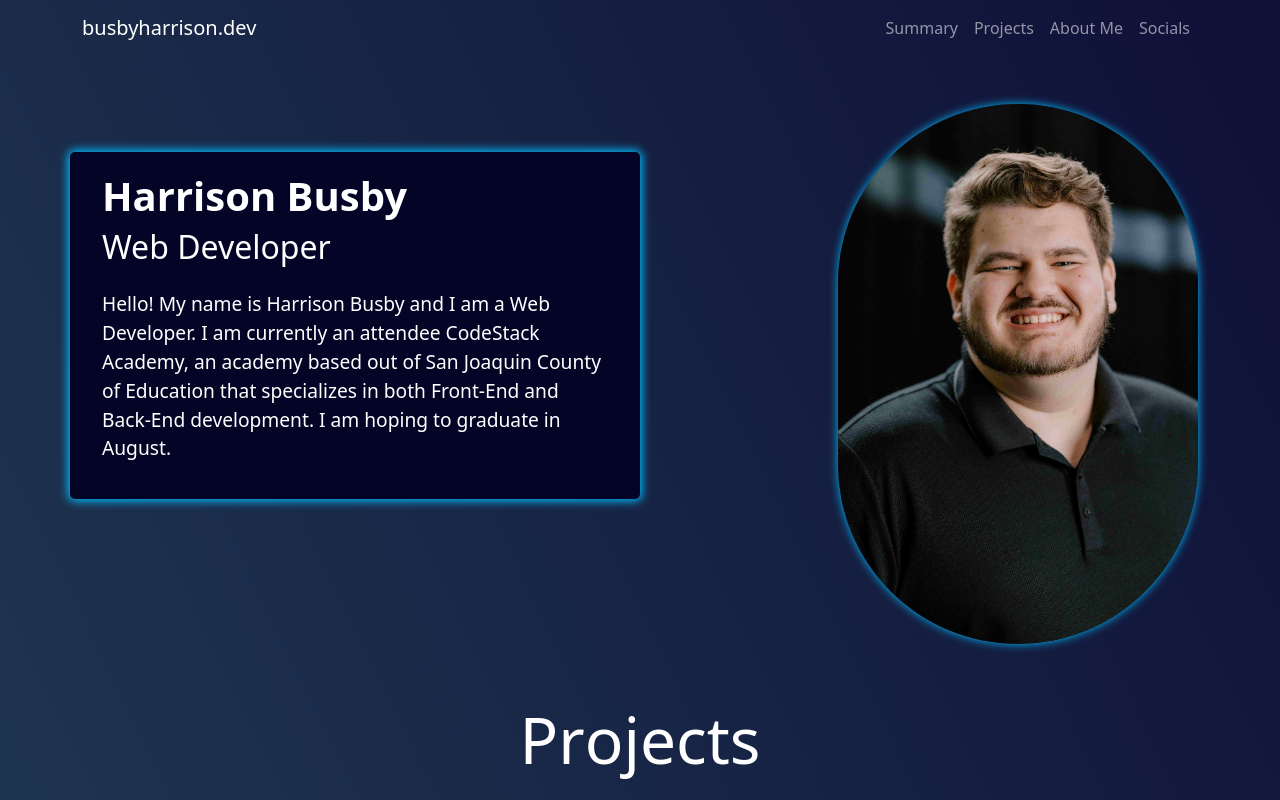
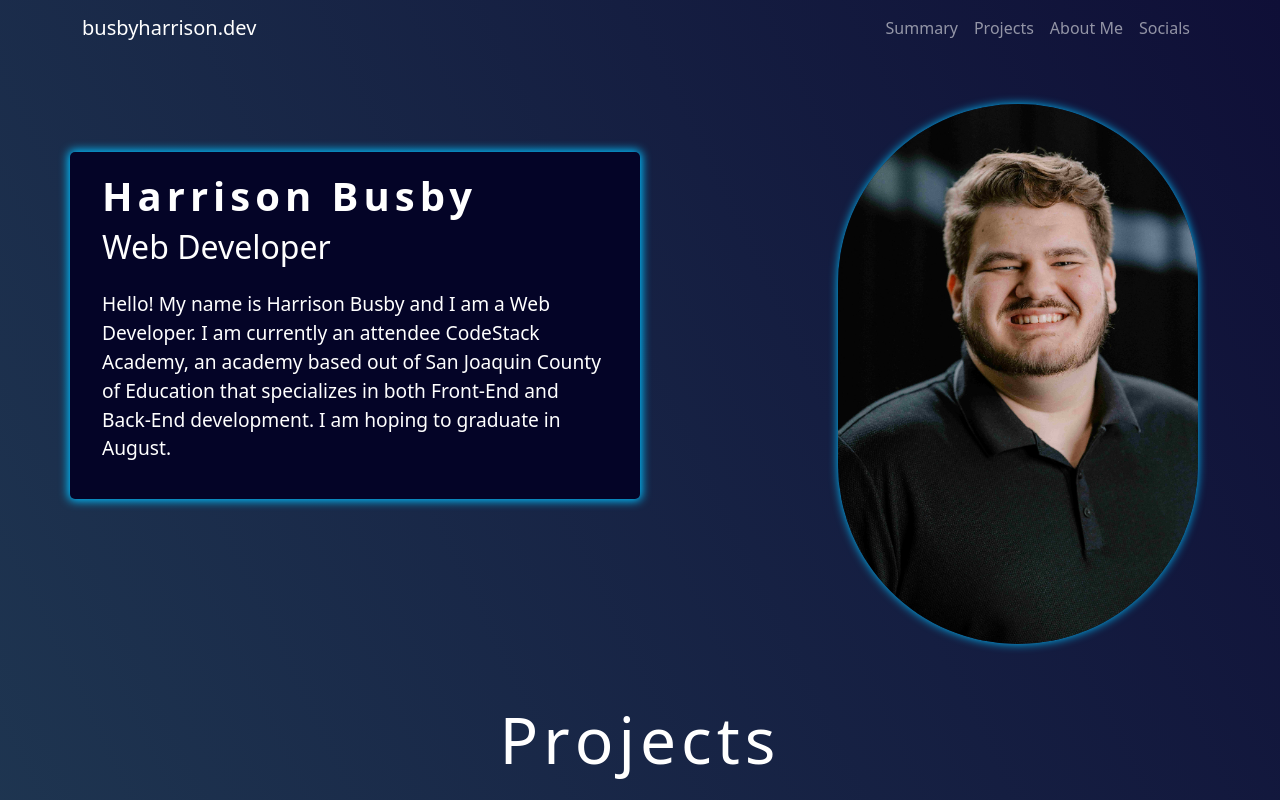
Before and after one commit to HarrisonTBusby/Busby-Portfolio-Website, a React (Create React App) app: page / in a window 1280 px wide. Shown: the top 800 px of the page. Built offline with nearby package versions, Linux system fonts and the light colour scheme.

Commit message:
letter spacing fix

```diff
--- a/src/App.css
+++ b/src/App.css
@@ -30,6 +30,7 @@ body{
 
 .projHeading span {
   display: inline-block;
+  letter-spacing: 5px;
   animation: showText 3.0s ease-in-out forwards;
 }
 
--- a/src/Components/MainPageComponent.js
+++ b/src/Components/MainPageComponent.js
@@ -15,12 +15,9 @@ import Cloud from '../Assets/cloud-icon-8.png';
 import { Link } from 'react-router-dom';
 
 export default function MainPageComponent() {
-
-
   const [show1, setShow1] = useState(false);
   const [show2, setShow2] = useState(false);
   const [show3, setShow3] = useState(false);
-
 
   const handleClick1 = () => {
     setShow1(!show1);
@@ -66,10 +63,6 @@ export default function MainPageComponent() {
     window.open('https://busbyhweatherappredux.azurewebsites.net/', '_blank');
   }
 
-
-
-
-
   return (
     <body>
       <NavBarComponent />
@@ -77,7 +70,7 @@ export default function MainPageComponent() {
         <Row className='mt-5'>
           <Col>
             <Row className='descBox mt-5'>
-              <h1><strong>Harrison Busby</strong></h1>
+              <h1 style={{letterSpacing:'5px'}}><strong>Harrison Busby</strong></h1>
               <h2>Web Developer</h2>
               <p className='mt-3 descText'>Hello! My name is Harrison Busby and I am a Web Developer. I am currently an attendee CodeStack Academy, an academy based out of San Joaquin County of Education that specializes in both Front-End and Back-End development. I am hoping to graduate in August.</p>
             </Row>
@@ -212,7 +205,6 @@ export default function MainPageComponent() {
 
           </Row>
         </div>
-
       </Container>
 
       <footer className='mt-5' id='Socials'>
@@ -239,6 +231,8 @@ export default function MainPageComponent() {
           </Row>
         </div>
       </footer>
+
+
     </body>
   )
 }
```
